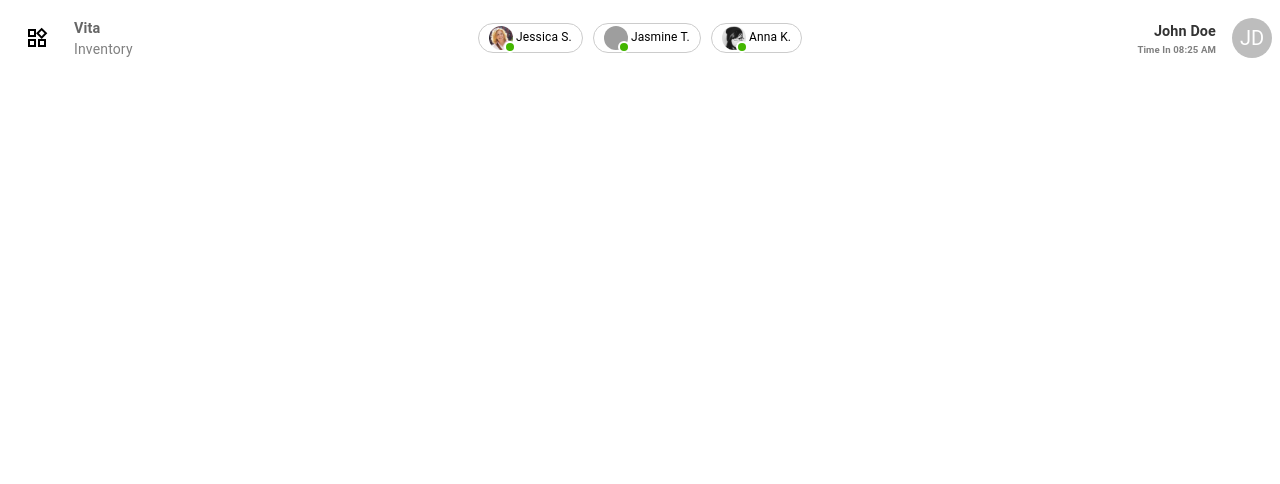
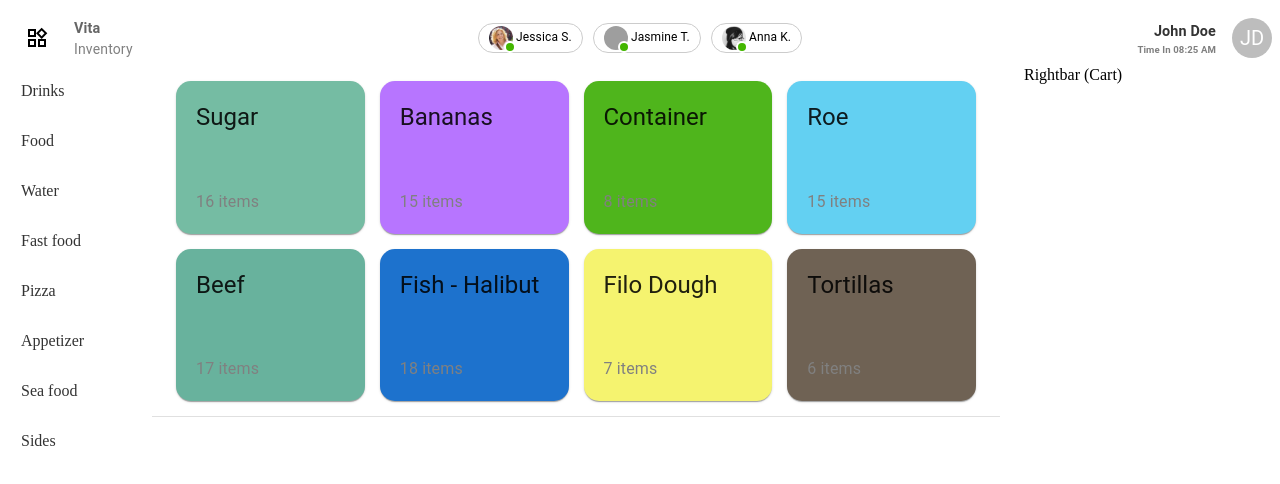
Before and after one commit to 0xlarmideh/pos-sales-app, a Next.js app: page / in a window 1280 px wide. Shown: the top 484 px of the page. Built offline with nearby package versions, Linux system fonts and the light colour scheme; grey boxes are pictures that could not be loaded.

Commit message:
added Dashboard layout

```diff
--- /dev/null
+++ b/components/layouts/DashboardLayout.tsx
@@ -0,0 +1,121 @@
+import { Box } from "@mui/material";
+import { useRouter } from "next/router";
+import Navbar from "../navbar/Navbar";
+import { ReactNode } from "react";
+import styles from "../../src/styles/DashboardLayout.module.css";
+import MenuList from "../Homepage/MenuList";
+
+const DashboardLayout = ({ children }: { children: ReactNode }) => {
+  const router = useRouter();
+
+  const isActive = (href: string) => router.pathname === href;
+
+  return (
+    <>
+      <Navbar />
+      <Box
+        sx={{
+          display: "flex",
+        }}
+      >
+        <Box sx={{ flex: 1 }}>
+          <Box>
+            <a
+              href="/test"
+              className={`
+                ${styles.link}
+                ${isActive("/test") ? styles.active : ""}
+              `}
+            >
+              Drinks
+            </a>
+          </Box>
+          <Box>
+            <a
+              href="/test"
+              className={`
+                ${styles.link}
+                ${isActive("/test") ? styles.active : ""}
+              `}
+            >
+              Food
+            </a>
+          </Box>
+          <Box>
+            <a
+              href="/test"
+              className={`
+                ${styles.link}
+                ${isActive("/test") ? styles.active : ""}
+              `}
+            >
+              Water
+            </a>
+          </Box>
+          <Box>
+            <a
+              href="/test"
+              className={`
+                ${styles.link}
+                ${isActive("/test") ? styles.active : ""}
+              `}
+            >
+              Fast food
+            </a>
+          </Box>
+          <Box>
+            <a
+              href="/test"
+              className={`
+                ${styles.link}
+                ${isActive("/test") ? styles.active : ""}
+              `}
+            >
+              Pizza
+            </a>
+          </Box>
+          <Box>
+            <a
+              href="/test"
+              className={`
+                ${styles.link}
+                ${isActive("/test") ? styles.active : ""}
+              `}
+            >
+              Appetizer
+            </a>
+          </Box>
+          <Box>
+            <a
+              href="/dashboard/sea-food"
+              className={`
+                ${styles.link}
+                ${isActive("/dashboard/sea-food") ? styles.active : ""}
+              `}
+            >
+              Sea food
+            </a>
+          </Box>
+          <Box>
+            <a
+              href="/dashboard/sides"
+              className={`
+                ${styles.link}
+                ${isActive("/dashboard/sides") ? styles.active : ""}
+              `}
+            >
+              Sides
+            </a>
+          </Box>
+        </Box>
+        <Box sx={{ flex: 3 }}>
+          <MenuList />
+          {children}
+        </Box>
+        <Box sx={{ flex: 2 }}>Rightbar (Cart)</Box>
+      </Box>
+    </>
+  );
+};
+
+export default DashboardLayout;
--- a/src/pages/_app.tsx
+++ b/src/pages/_app.tsx
@@ -1,20 +1,24 @@
 import { ReactElement, ReactNode } from "react";
 import { NextPage } from "next";
-
 import "@/styles/globals.css";
 import type { AppProps } from "next/app";
 import Layout from "../../components/layouts/Layout";
+import DashboardLayout from "../../components/layouts/dashboardLayout";
 
-type NextPageWithLayout = NextPage & {
-  getLayout: (page: ReactElement) => ReactNode;
-};
+// type NextPageWithLayout = NextPage & {
+//   getLayout: (page: ReactElement) => ReactNode;
+// };
 
-type AppPropsWithLayout = AppProps & {
-  Component: NextPageWithLayout;
-};
+// type AppPropsWithLayout = AppProps & {
+//   Component: NextPageWithLayout;
+// };
 
-export default function App({ Component, pageProps }: AppPropsWithLayout) {
-  const getLayout = Component.getLayout ?? ((page) => <Layout>{page}</Layout>);
+export default function MyApp({ Component, pageProps }: AppProps) {
+  // const getLayout = Component.getLayout || ((page) => page);
 
-  return getLayout(<Component {...pageProps} />);
+  return (
+    <DashboardLayout>
+      <Component {...pageProps} />
+    </DashboardLayout>
+  );
 }
--- /dev/null
+++ b/src/styles/DashboardLayout.module.css
@@ -0,0 +1,18 @@
+/* DashboardLayout.module.css */
+
+.link {
+  display: block;
+  padding: 1rem;
+  text-decoration: none;
+  color: #333;
+  border-left: 5px solid transparent;
+}
+
+.link:hover {
+  background-color: #eee;
+}
+
+.active {
+  background-color: orange;
+  border-left-color: red;
+}
```
Also changed, not shown: src/pages/test.tsx (+6 -4 lines).
